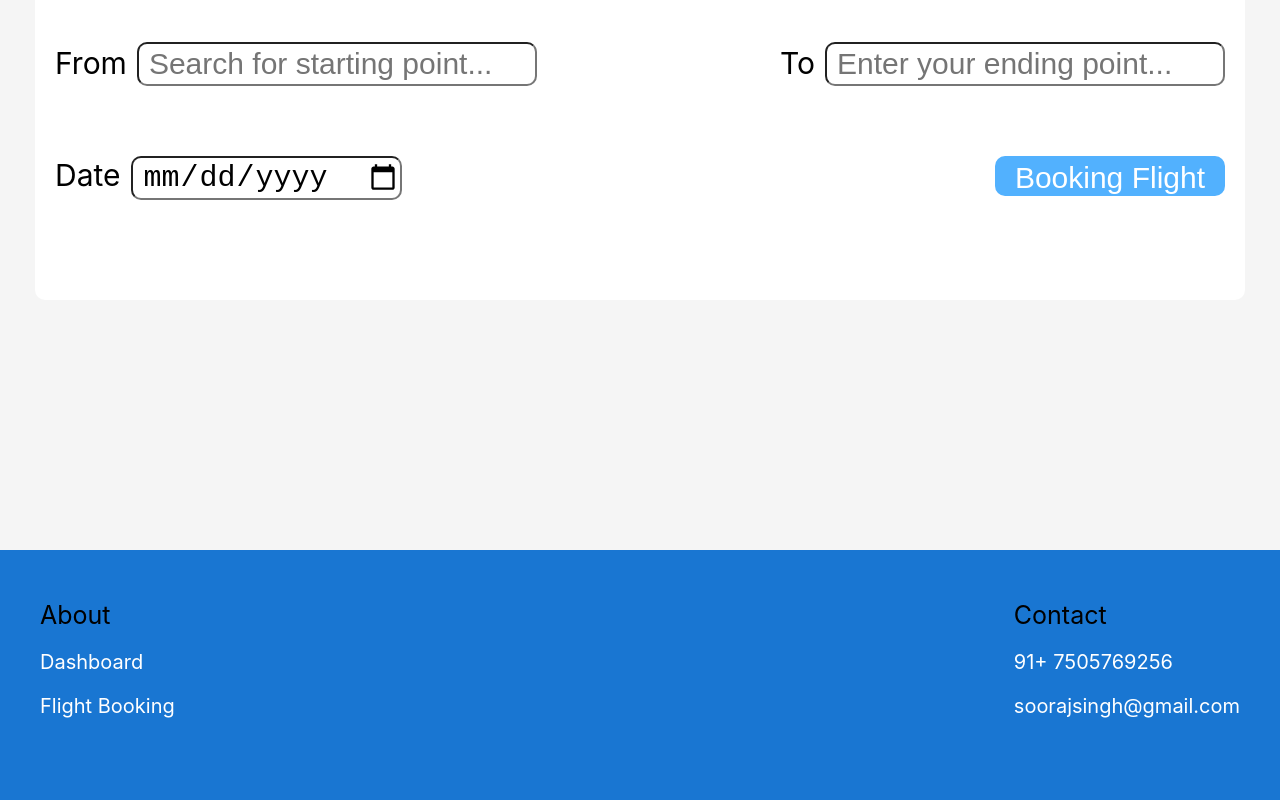
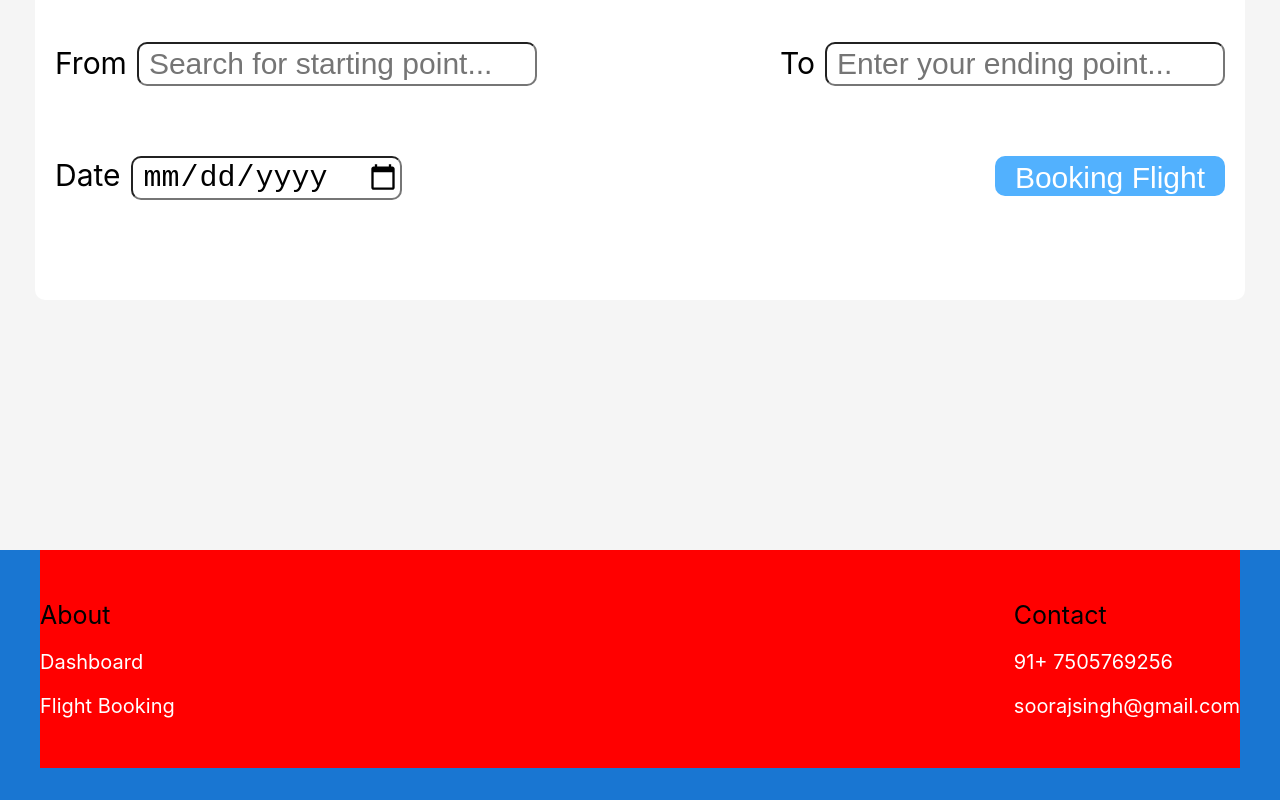
Before and after one commit to soorajsin/Flight, a React (Create React App) app in the folder client/: page / in a window 1280 px wide. Shown: the part 207-1007 px from the top of the page. Built offline with nearby package versions, Linux system fonts and the light colour scheme; no server answers.

Commit message:
Update FooterTab.css
Upload

```diff
--- a/client/src/Components/Footer/FooterTab.css
+++ b/client/src/Components/Footer/FooterTab.css
@@ -12,11 +12,11 @@
 }
 
 .footer .containerOfFooter {
+          margin:auto;
           width: 1200px;
-          margin: auto;
+          display: flex;
           justify-content: space-between;
-          /* background-color: red; */
-          display: flex;
+          background-color: red;
           padding-top: 50px;
           padding-bottom: 50px;
 }
```
